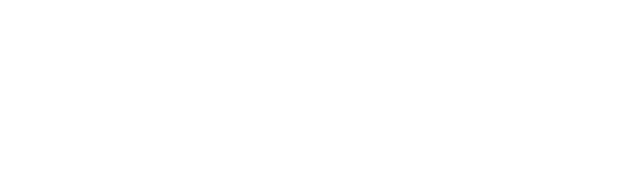
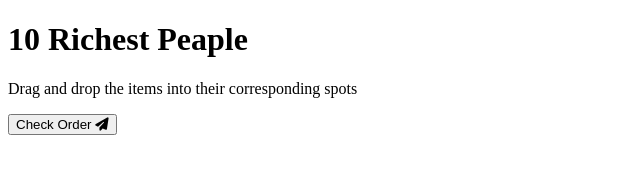
Before and after one commit to volbur/19-sortable-listr-vanilla-js, a plain HTML site: page index.html in a window 1280 px wide. Shown: the whole page, without its empty margins (0-640 px from the left). Drawn offline with Linux system fonts and the light colour scheme.

Commit message:
[html] addid base html

```diff
--- a/index.html
+++ b/index.html
@@ -12,6 +12,13 @@
     <title>Sortable List</title>
   </head>
   <body>
+    <h1>10 Richest Peaple</h1>
+    <p>Drag and drop the items into their corresponding spots</p>
+    <ul class="draggable-list" id="draggable-list"></ul>
+    <button class="check-btn" id="check">
+      Check Order
+      <i class="fas fa-paper-plane"></i>
+    </button>
     <script src="script.js"></script>
   </body>
 </html>
```
